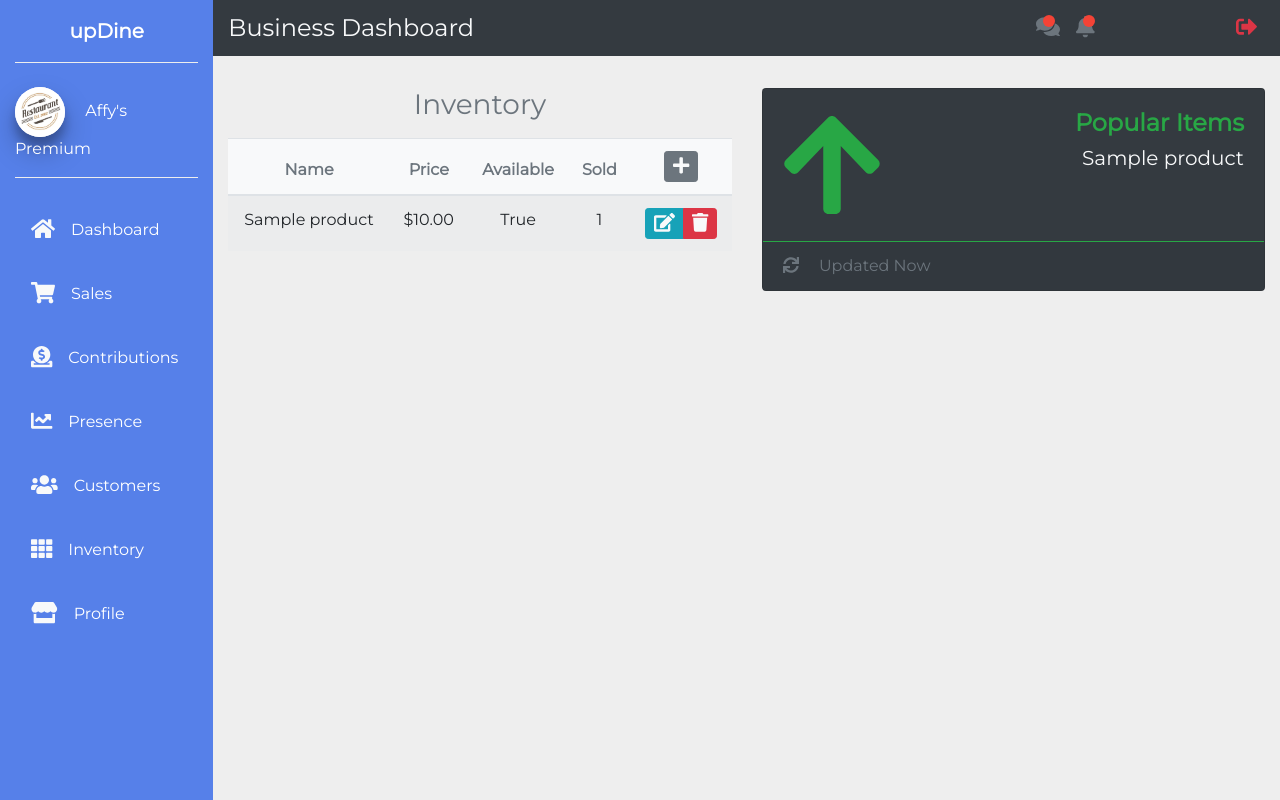
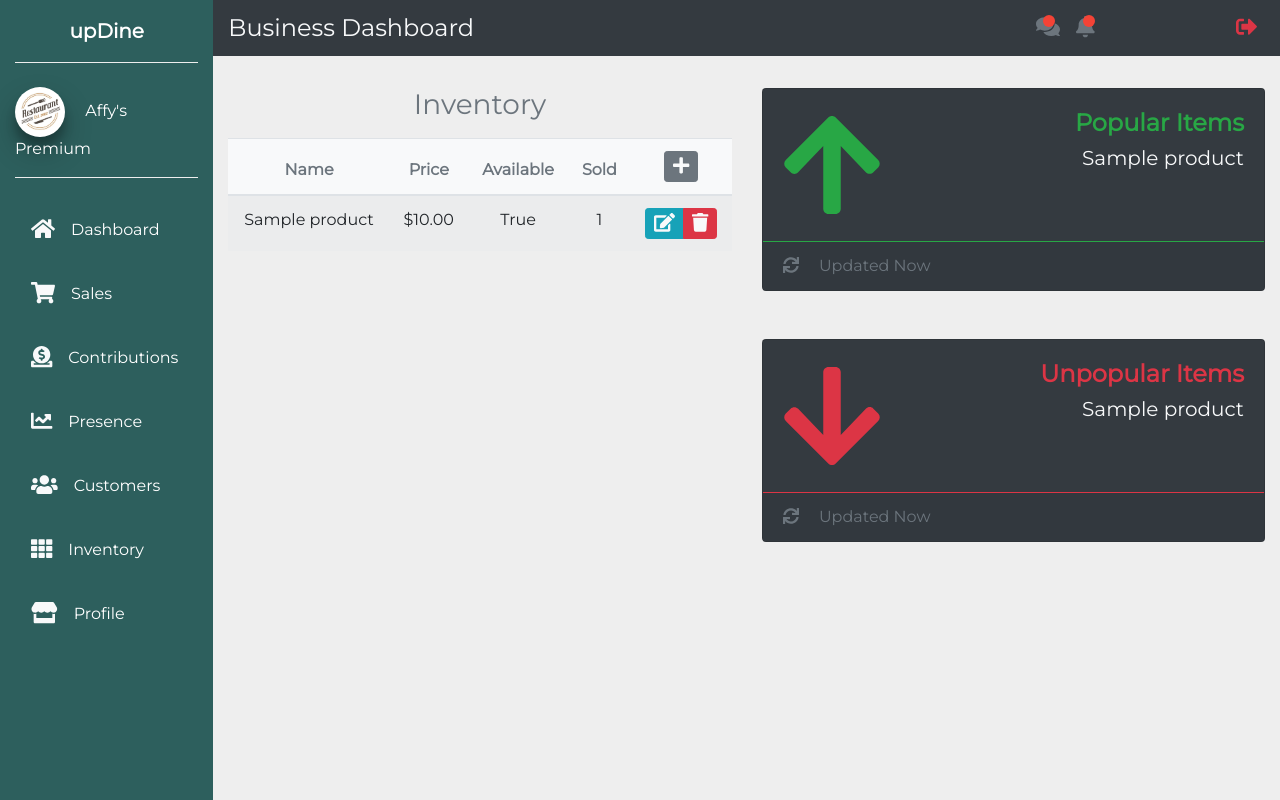
Before and after one commit to updine/updine.github.io, a Django app: page /inventory in a window 1280 px wide. Run offline with Django 3.2, Linux system fonts and the light colour scheme; tables that the repository leaves empty hold one stand-in row (values such as "Sample post"); some libraries are stand-ins or nearby versions.

Commit message:
changes to inventory page

```diff
--- a/dashboard/inventory/static/css/style.css
+++ b/dashboard/inventory/static/css/style.css
@@ -6,7 +6,7 @@ body{
 /* Navbar */
 .sidebar{
     height: 100vh;
-    background-color: #5680E9;
+    background-color: #2d5f5d;
     background-position: center;
     background-repeat: no-repeat;
     background-size: cover ;
--- a/dashboard/inventory/templates/inventory/customers.html
+++ b/dashboard/inventory/templates/inventory/customers.html
@@ -5,13 +5,17 @@
     <div class="container-fluid">
         <div class="row mb-5 mt-5">
             <div class="col-xl-10 col-lg-9 col-md-8 ml-auto">
-                <div class="row align-items-center">
+                <div class="row">
                     <div class="col-xl-6 col-12 mb-4 mb-xl-0 text-center">
                         <h5>Customer Hotspots</h5>
                         <div id='map' style='width: 100%; height: 500px;'></div>
                     </div>
+                    <div class="col-xl-6 col-12 text-center">
+                        <h5>More Data</h5>
+                    </div>
                 </div>
             </div>
+
         </div>
     </div>
 </section>
--- a/dashboard/inventory/templates/inventory/inventory_view.html
+++ b/dashboard/inventory/templates/inventory/inventory_view.html
@@ -65,19 +65,36 @@
                         </table>
                     </div>
                     <div class="col-xl-6 col-12">
-                        <div class="card text-light bg-dark rounded">
+                        <div class="card text-light bg-dark rounded mb-5">
                             <div class="card-body">
                                 <div class="d-flex justify-content-between">
                                     <i class="fas fa-arrow-up fa-7x text-success"></i>
                                     <div class="text-right text-light">
                                         <h4 class="text-success"><b>Popular Items</b></h4>
-                                        {% for hit in hits%}
+                                        {% for hit in hits_down%}
                                         <h5>{{hit.name}}</h5>
                                         {% endfor %}
                                     </div>
                                 </div>
                             </div>
                             <div class="card-footer border-success text-secondary">
+                                <i class="fas fa-sync mr-3"></i>
+                                <span>Updated Now</span>
+                            </div>
+                        </div>
+                        <div class="card text-light bg-dark rounded">
+                            <div class="card-body">
+                                <div class="d-flex justify-content-between">
+                                    <i class="fas fa-arrow-down fa-7x text-danger"></i>
+                                    <div class="text-right text-light">
+                                        <h4 class="text-danger"><b>Unpopular Items</b></h4>
+                                        {% for hit in hits_up%}
+                                        <h5>{{hit.name}}</h5>
+                                        {% endfor %}
+                                    </div>
+                                </div>
+                            </div>
+                            <div class="card-footer border-danger text-secondary">
                                 <i class="fas fa-sync mr-3"></i>
                                 <span>Updated Now</span>
                             </div>
--- a/dashboard/inventory/views.py
+++ b/dashboard/inventory/views.py
@@ -25,9 +25,10 @@ def home(request):
 
 def inventory_view(request):
     products = Product.objects.filter()
-    hits = Product.objects.order_by('sales_count')
-    hits = hits.reverse()[0:3]
-    return render(request, 'inventory/inventory_view.html', {'products': products,'hits': hits})
+    hits_up = Product.objects.order_by('sales_count')[0:3]
+    hits_down_all = Product.objects.order_by('sales_count')
+    hits_down = hits_down_all.reverse()[0:3]
+    return render(request, 'inventory/inventory_view.html', {'products': products,'hits_up': hits_up, 'hits_down': hits_down})
 
 def inventory_top_hits_view(request):
     products = Product.objects.order_by('sales_count')
```
